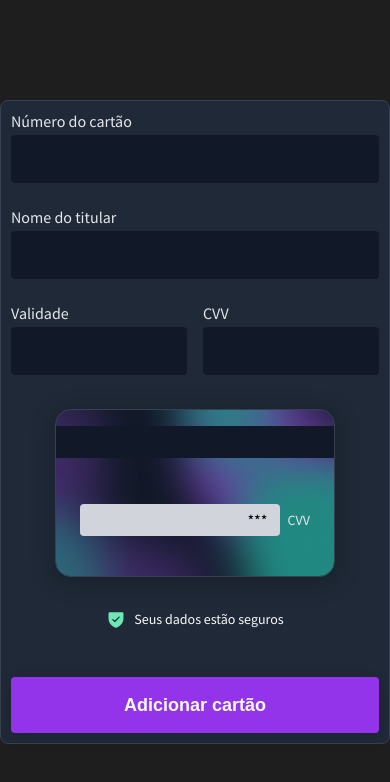
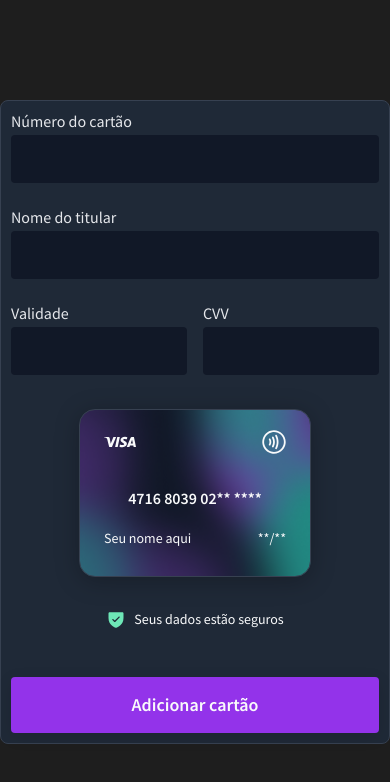
Before and after one commit to Rickazuo/credit-card-form, a Next.js app: page / in a window 390 px wide. Shown: the top 782 px of the page. Built offline with nearby package versions, Linux system fonts and the light colour scheme.

Commit message:
update components addButton and mobile styles

```diff
--- /dev/null
+++ b/src/app/components/addButton/addButton.jsx
@@ -0,0 +1,22 @@
+import { Source_Sans_Pro } from "next/font/google";
+import styles from "./addButton.module.css";
+
+const sourceSansPro = Source_Sans_Pro({
+  subsets: ["latin"],
+  weight: ["400", "600"],
+});
+
+const AddButton = () => {
+  return (
+    <>
+      <button
+        className={`${styles.addButton} ${sourceSansPro.className}`}
+        type="submit"
+      >
+        Adicionar cartão
+      </button>
+    </>
+  );
+};
+
+export default AddButton;
--- /dev/null
+++ b/src/app/components/addButton/addButton.module.css
@@ -0,0 +1,33 @@
+.addButton {
+  display: flex;
+  flex-direction: row;
+  justify-content: center;
+  align-items: center;
+  padding: 1rem 3rem;
+  gap: 0.5rem;
+
+  width: 42rem;
+  height: 3.5rem;
+
+  background: var(--brand-color);
+  box-shadow: 0rem 0.25rem 1rem rgba(0, 0, 0, 0.1);
+  border-radius: 0.25rem;
+  border: transparent;
+
+  color: var(--gray-50);
+  font-weight: 600;
+  font-size: 1.125rem;
+  line-height: 1.5rem;
+
+  cursor: pointer;
+}
+
+.addButton:hover {
+  background: var(--brand-color-light);
+}
+
+@media only screen and (max-width: 850px) {
+  .addButton {
+    width: auto;
+  }
+}
--- a/src/app/components/card/card.module.css
+++ b/src/app/components/card/card.module.css
@@ -1,5 +1,5 @@
 .card {
-  display: none;
+  display: flex;
   flex-direction: column;
   max-width: 17.5rem;
   height: 10.5rem;
@@ -72,3 +72,9 @@
 .automaticExpiration {
   width: 3.5625rem;
 }
+
+@media only screen and (max-width: 450px) {
+  .card {
+    width: 14.5rem;
+  }
+}
--- a/src/app/components/cardback/cardback.module.css
+++ b/src/app/components/cardback/cardback.module.css
@@ -1,6 +1,6 @@
 .cardback {
   position: relative;
-  display: flex;
+  display: none;
   flex-direction: column;
   width: 17.5rem;
   height: 10.5rem;
--- /dev/null
+++ b/src/app/components/inputInformations/inputInformations.jsx
@@ -0,0 +1,42 @@
+import { Source_Sans_Pro } from "next/font/google";
+import styles from "./inputInformations.module.css";
+
+const sourceSansPro = Source_Sans_Pro({
+  subsets: ["latin"],
+  weight: ["400", "600"],
+});
+
+const InputInformations = () => {
+  return (
+    <div className={styles.informationInputs}>
+      <div className={styles.cardNumber}>
+        <label for="numeroCartao" className={sourceSansPro.className}>
+          Número do cartão
+        </label>
+        <input type="text" id="numeroCartao"></input>
+      </div>
+      <div className={styles.holderName}>
+        <label for="nomeTitular" className={sourceSansPro.className}>
+          Nome do titular
+        </label>
+        <input type="text" id="nomeTitular"></input>
+      </div>
+      <div className={styles.expirationCvv}>
+        <div className={styles.expirationDate}>
+          <label for="validade" className={sourceSansPro.className}>
+            Validade
+          </label>
+          <input type="text" id="validade"></input>
+        </div>
+        <div className={styles.cvv}>
+          <label for="cvv" className={sourceSansPro.className}>
+            CVV
+          </label>
+          <input type="text" id="cvv"></input>
+        </div>
+      </div>
+    </div>
+  );
+};
+
+export default InputInformations;
--- /dev/null
+++ b/src/app/components/inputInformations/inputInformations.module.css
@@ -0,0 +1,44 @@
+.informationInputs {
+  display: flex;
+  flex-direction: column;
+  gap: 1.5rem;
+  height: 15.75rem;
+  color: var(--gray-200);
+}
+
+.informationInputs input {
+  width: 100%;
+  background-color: var(--gray-900);
+  height: 3rem;
+  border-radius: 0.25rem;
+  border: transparent;
+}
+
+.cardInformation input:hover {
+  border: 0.094rem solid var(--brand-color);
+}
+
+.cardNumber {
+  display: flex;
+  flex-direction: column;
+}
+
+.holderName {
+  display: flex;
+  flex-direction: column;
+}
+
+.expirationCvv {
+  display: flex;
+  gap: 1rem;
+}
+
+.expirationDate {
+  display: flex;
+  flex-direction: column;
+}
+
+.cvv {
+  display: flex;
+  flex-direction: column;
+}
--- a/src/app/page.js
+++ b/src/app/page.js
@@ -5,37 +5,21 @@ import shield from "../../public/shield.svg";
 
 import Card from "./components/card/card";
 import Cardback from "./components/cardback/cardback";
+import InputInformations from "./components/inputInformations/inputInformations";
+import AddButton from "./components/addButton/addButton";
 
 const sourceSansPro = Source_Sans_Pro({
   subsets: ["latin"],
   weight: ["400", "600"],
 });
 
+
 export default function Home() {
   return (
     <main className={`${styles.main} ${sourceSansPro.className}`}>
       <div className={styles.container}>
         <div className={styles.cardInformation}>
-          <div className={styles.informationInputs}>
-            <div className={styles.cardNumber}>
-              <label for="numeroCartao">Número do cartão</label>
-              <input type="text" id="numeroCartao"></input>
-            </div>
-            <div className={styles.holderName}>
-              <label for="nomeTitular">Nome do titular</label>
-              <input type="text" id="nomeTitular"></input>
-            </div>
-            <div className={styles.expirationCvv}>
-              <div className={styles.expirationDate}>
-                <label for="validade">Validade</label>
-                <input type="text" id="validade"></input>
-              </div>
-              <div className={styles.cvv}>
-                <label for="cvv">CVV</label>
-                <input type="text" id="cvv"></input>
-              </div>
-            </div>
-          </div>
+          <InputInformations />
           <div className={styles.rightSide}>
             <Card />
             <Cardback />
@@ -47,9 +31,7 @@ export default function Home() {
             </div>
           </div>
         </div>
-        <button className={styles.addButton} type="submit">
-          Adicionar cartão
-        </button>
+        <AddButton />
       </div>
     </main>
   );
--- a/src/app/page.module.css
+++ b/src/app/page.module.css
@@ -28,51 +28,6 @@
   flex-direction: row;
 }
 
-.informationInputs {
-  display: flex;
-  flex-direction: column;
-  gap: 1.5rem;
-  height: 15.75rem;
-  color: var(--gray-200);
-}
-
-.informationInputs input {
-  width: 100%;
-  background-color: var(--gray-900);
-  height: 3rem;
-  border-radius: 0.25rem;
-  border: transparent;
-}
-
-.cardInformation input:hover {
-  border: 0.094rem solid var(--brand-color);
-}
-
-.cardNumber {
-  display: flex;
-  flex-direction: column;
-}
-
-.holderName {
-  display: flex;
-  flex-direction: column;
-}
-
-.expirationCvv {
-  display: flex;
-  gap: 1rem;
-}
-
-.expirationDate {
-  display: flex;
-  flex-direction: column;
-}
-
-.cvv {
-  display: flex;
-  flex-direction: column;
-}
-
 .rightSide {
   display: flex;
   flex-direction: column;
@@ -94,34 +49,6 @@
   color: var(--gray-50);
 }
 
-.addButton {
-  display: flex;
-  flex-direction: row;
-  justify-content: center;
-  align-items: center;
-  padding: 1rem 3rem;
-  gap: 0.5rem;
-
-  width: 42rem;
-  height: 3.5rem;
-
-  background: var(--brand-color);
-  box-shadow: 0rem 0.25rem 1rem rgba(0, 0, 0, 0.1);
-  border-radius: 0.25rem;
-  border: transparent;
-
-  color: var(--gray-50);
-  font-weight: 600;
-  font-size: 1.125rem;
-  line-height: 1.5rem;
-
-  cursor: pointer;
-}
-
-.addButton:hover {
-  background: var(--brand-color-light);
-}
-
 @media only screen and (max-width: 850px) {
   .cardInformation {
     flex-direction: column;
@@ -132,16 +59,10 @@
   .rightSide {
     margin: 0;
   }
-  .addButton {
-    width: auto;
-  }
 }
 
 @media only screen and (max-width: 450px) {
   .container {
     padding: 0.625rem;
   }
-  .card {
-    width: 14.5rem;
-  }
 }
```
